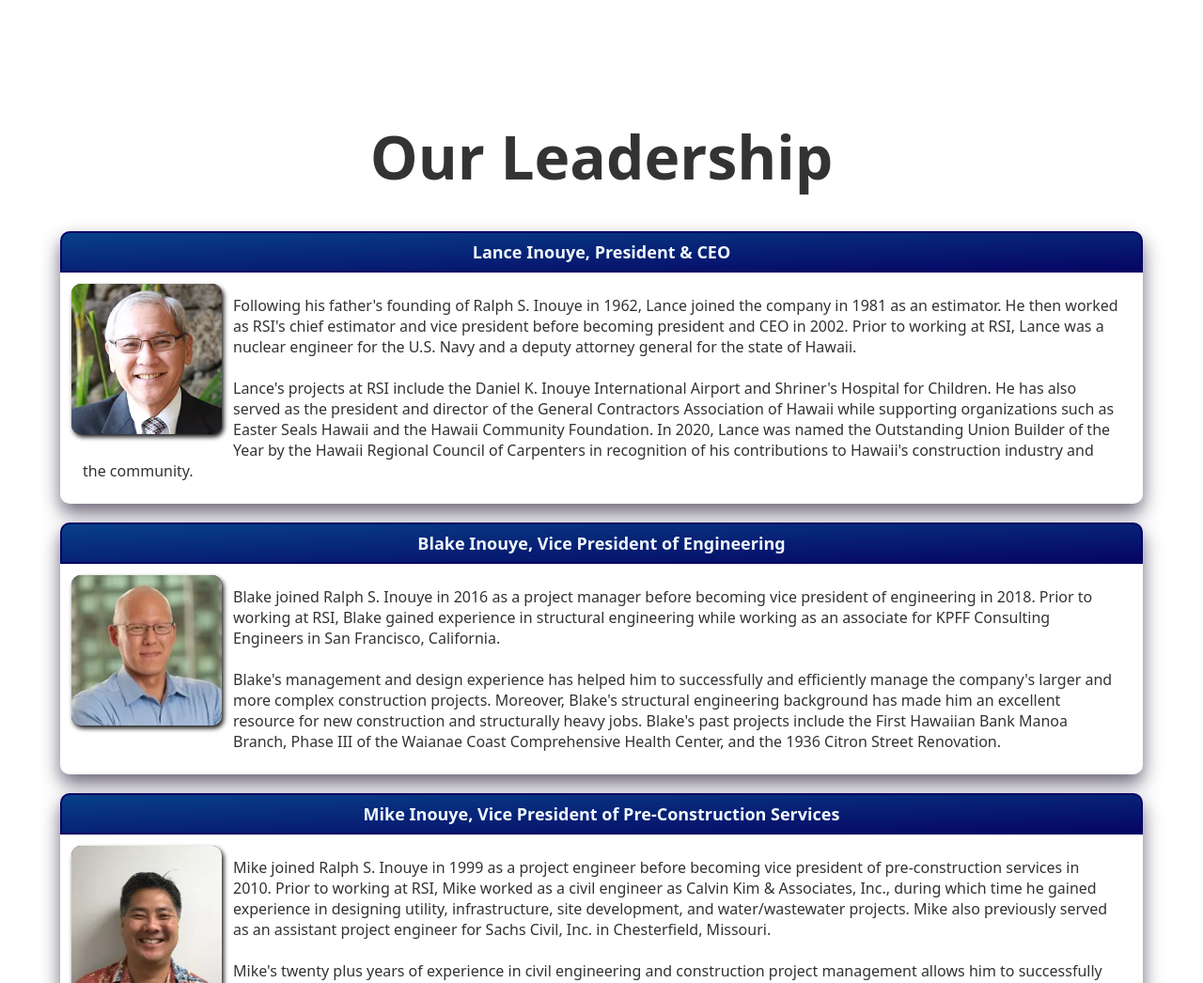
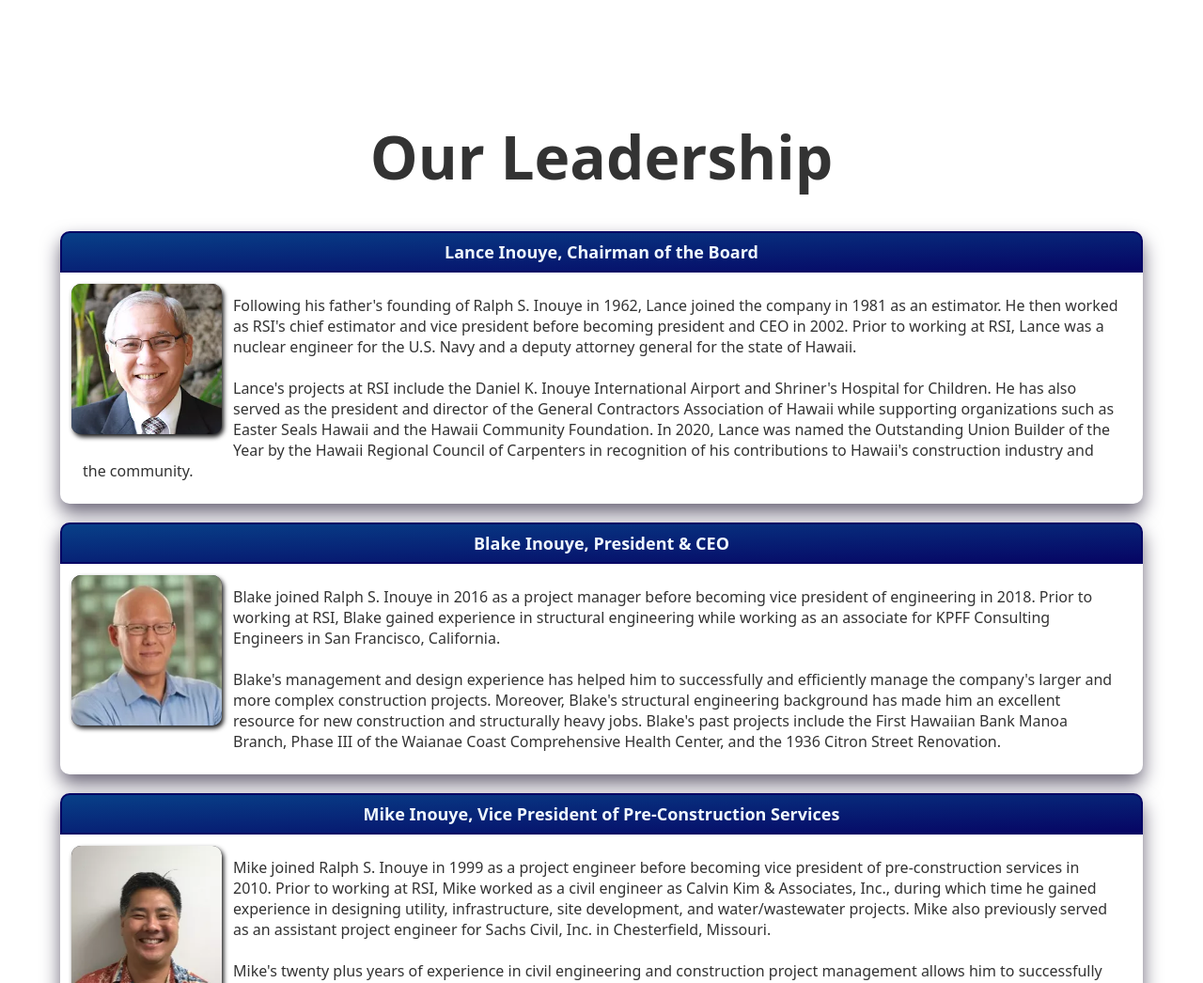
Before and after one commit to GenAnderson/RSI2, a website: page index.html in a window 1280 px wide. Shown: the part 2368-3414 px from the top of the page at 94% size. Drawn offline with nearby package versions, Linux system fonts and the light colour scheme.

Commit message:
fixed lazy load size and changed leadership titles

```diff
--- a/index.html
+++ b/index.html
@@ -177,7 +177,7 @@
           </div>
           <div class="about_us--photo">
             <img
-              src="about/aboutcollageLazy.png"
+              src="about/aboutcollageLazy.jpg"
               data-src="about/aboutcollage.png"
               class="aboutPhoto lazy-img"
               alt="construction collage"
@@ -288,7 +288,9 @@
         <section class="section-leadership">
           <div class="leader-box lance">
             <div class="leader-box-content">
-              <div class="leader-title">Lance Inouye, President & CEO</div>
+              <div class="leader-title">
+                Lance Inouye, Chairman of the Board
+              </div>
               <div class="leader-float-box">
                 <img src="leadership/leader1.png" alt="Lance Inouye" />
                 <p class="leader-description">
@@ -316,9 +318,7 @@
 
           <div class="leader-box blake">
             <div class="leader-box-content">
-              <div class="leader-title">
-                Blake Inouye, Vice President of Engineering
-              </div>
+              <div class="leader-title">Blake Inouye, President & CEO</div>
               <div class="leader-float-box">
                 <img src="leadership/leader2.png" alt="Blake Inouye" />
                 <p class="leader-description">
```
Also changed, not shown: about/aboutcollageLazy.jpg (added), 1 other file.
